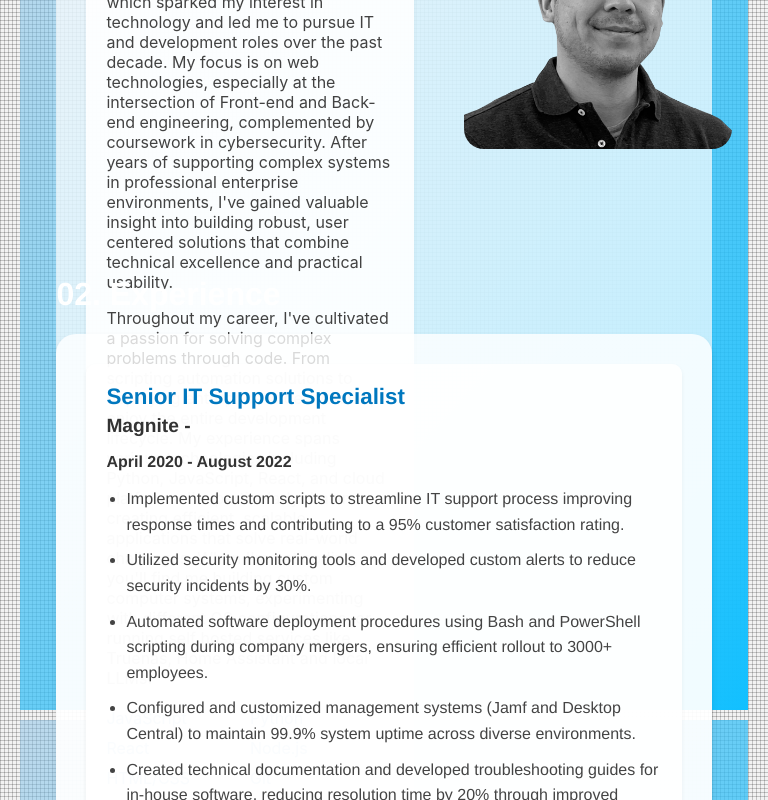
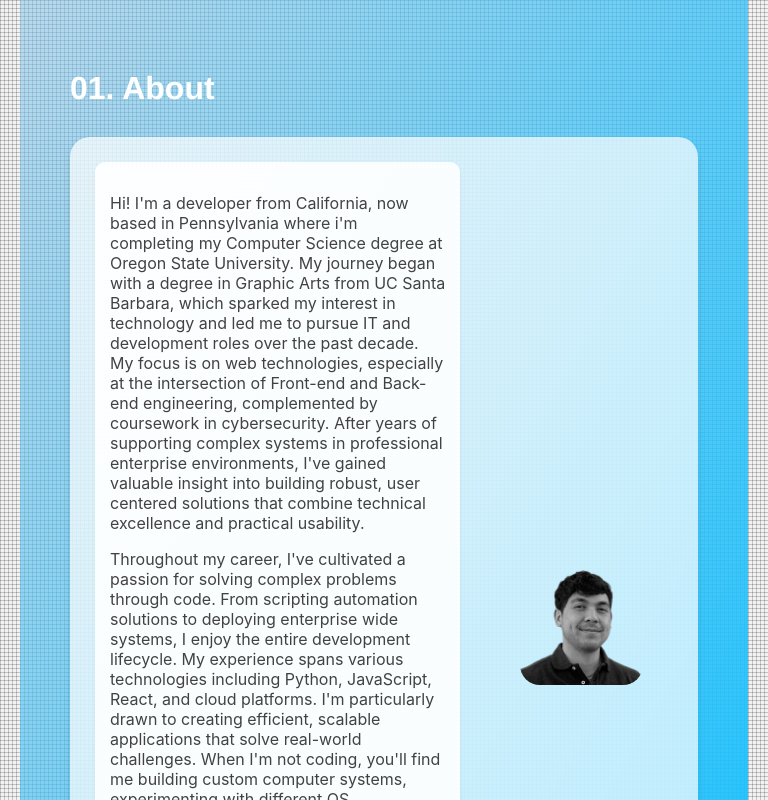
Before and after one commit to FlintSable/Portfolio-NextJS, a Next.js app: page / in a window 768 px wide. Shown: the part 900-1700 px from the top of the page. Built offline with nearby package versions, Linux system fonts and the light colour scheme.

Commit message:
added media quiery for container.module.css

```diff
--- a/components/About/About.module.css
+++ b/components/About/About.module.css
@@ -50,7 +50,7 @@
 
     /* misc */
     box-sizing: border-box;
-    /* box-shadow: 0 4px 6px rgba(0, 0, 0, 0.1); */
+    box-shadow: 0 4px 6px rgba(0, 0, 0, 0.1);
 }
 
 .textbox-about {
@@ -102,9 +102,12 @@
 
 .img-about {
     /* box model */
+    display: flex;
     max-width: 320px;
     padding-right: 10px;
     margin-right: -60px;
+    align-items: flex-start;
+    justify-content: center;
 
     /* visual */
     filter: grayscale(100%);
@@ -116,11 +119,16 @@
     border-radius: 20px;
     width: 100%;
     height: auto;
+    max-width: 280px;
     filter: grayscale(100%);
 }
 
 .inline-img {
     display: none;
+}
+
+.paragraph-with-image {
+    position: relative;
 }
 
 /* large desktop */
@@ -143,18 +151,16 @@
     }
 }
 
-/* small desktop */
-@media (min-width: 768px) and (max-width: 991.98px) {
-    .main-about {
-        padding: 100px 5%;
-    }
-
+/* Medium desktop - 992px to 1199px */
+@media (min-width: 992px) and (max-width: 1199px) {
     .section-interior {
         max-width: 960px;
+        padding: 0 15px;
     }
 
     .layout-about {
         max-width: 960px;
+        gap: 40px;
     }
 
     .textbox-about {
@@ -162,8 +168,61 @@
     }
 }
 
-/* tablet */
-@media (min-width: 575.98px) and (max-width: 767.98px) {
+
+/* Tablet Portrait - 768px to 991px */
+@media (min-width: 768px) and (max-width: 991px) {
+    .main-about {
+        padding: 120px 20px 80px;
+        min-height: auto;
+        height: auto;
+    }
+
+    .section-interior {
+        max-width: 100%;
+        padding: 0 30px;
+        /* margin-top: 40px; */
+    }
+
+    .section-h1 {
+        margin: 0 0 30px 0;
+        padding-top: 40px;
+    }
+
+    .layout-about {
+        grid-template-columns: 2fr 1fr;
+        gap: 30px;
+        padding: 25px;
+        max-width: 100%;
+    }
+
+    .textbox-about {
+        max-width: 100%;
+        padding: 15px;
+    }
+
+    .img-about {
+        max-width: 100%;
+        padding: 30px;
+
+        display: flex;
+        align-items: center;
+        justify-content: center;
+    }
+
+    .custom-img {
+        width: 100%;
+        height: auto;
+        max-height: 400px;
+        object-fit: cover;
+    }
+
+    .ul-about {
+        grid-template-columns: repeat(2, 1fr);
+    }
+}
+
+/* Tablet Landscape / Small Portrait - 576px to 767px */
+@media (min-width: 576px) and (max-width: 767px) {
     .main-about {
         padding: 100px 5%;
     }
@@ -192,16 +251,16 @@
         padding-right: 0;
     }
 
-    /* .custom-img{
-        width: 100%;
-        height: auto;
-    } */
+    .custom-img {
+        padding-top: 0;
+        max-width: 180px;
+    }
 }
 
-/* phone */
-@media (max-width: 575.98px) {
+/* Phone - max 575px */
+@media (max-width: 575px) {
     .main-about {
-        padding: 40px 5% 20px;
+        padding: 80px 5% 20px;
     }
 
     .section-interior {
--- a/components/Container/Container.module.css
+++ b/components/Container/Container.module.css
@@ -73,6 +73,25 @@
   }
 }
 
+/* Tablet (768px - 991px) */
+@media (min-width: 768px) and (max-width: 991px) {
+  .wrapper {
+    /* layout */
+    grid-template-columns: 1fr;
+    grid-template-rows: 100vh auto auto auto auto;
+    grid-template-areas:
+      "landing"
+      "about"
+      "experience"
+      "projects"
+      "footer";
+
+    /* box model */
+    gap: 10px; /* Stylistic gaps between sections */
+    padding: 0 20px; /* Side padding for left/right gaps */
+  }
+}
+
 /* Phone */
 @media (max-width: 575.98px) {
   .wrapper {
--- a/components/Experience/Experience.module.css
+++ b/components/Experience/Experience.module.css
@@ -22,21 +22,28 @@
 
     /* misc */
     box-sizing: border-box;
+    overflow-x: hidden; /* adding this shows that experince is clipped meanin*/
 }
 
 .section-interior {
+    /* box model */
     margin: 0px auto;
     position: relative;
-    /* max-width: 900px; */
-    /* width: 100%; */
+
+
 }
 
 .layout-experience {
+    /* layout */
     display: grid;
     grid-template-columns: 1fr;
+
+    /* box model */
+    padding: 30px;
     gap: 30px;
     max-width: 900px;
-    padding: 30px;
+
+    /* visual */
     border-radius: 20px;
     background-color: hsla(
         0,
@@ -44,8 +51,8 @@
         100%,
         0.8
     ); /* Increased opacity for better contrast */
+    box-shadow: 0 4px 6px rgba(0, 0, 0, 0.1); /* Added subtle shadow for depth */
     box-sizing: border-box;
-    box-shadow: 0 4px 6px rgba(0, 0, 0, 0.1); /* Added subtle shadow for depth */
 }
 
 .experience-item {
@@ -116,10 +123,44 @@
     }
 }
 
-/* Tablet */
+/* Tablet (768px - 991px) - MATCHING ABOUT SECTION */
 @media (min-width: 768px) and (max-width: 991px) {
     .main-experience {
-        padding: 100px 5%;
+        /* box model */
+        padding: 100px 20px;
+    }
+
+    .section-interior {
+        /* box model */
+        max-width: 100%;
+        padding: 0 30px;
+    }
+
+    .section-h1 {
+        /* box model */
+        margin: 0 0 30px 0;
+        padding-top: 0;
+    }
+
+    .layout-experience {
+        /* box model */
+        padding: 30px;
+        max-width: 100%;
+    }
+
+    .experience-item {
+        /* box model */
+        padding: 18px;
+    }
+
+    .experience-title {
+        /* typography */
+        font-size: 1.3em;
+    }
+
+    .experience-company {
+        /* typography */
+        font-size: 1.1em;
     }
 }
 
```
